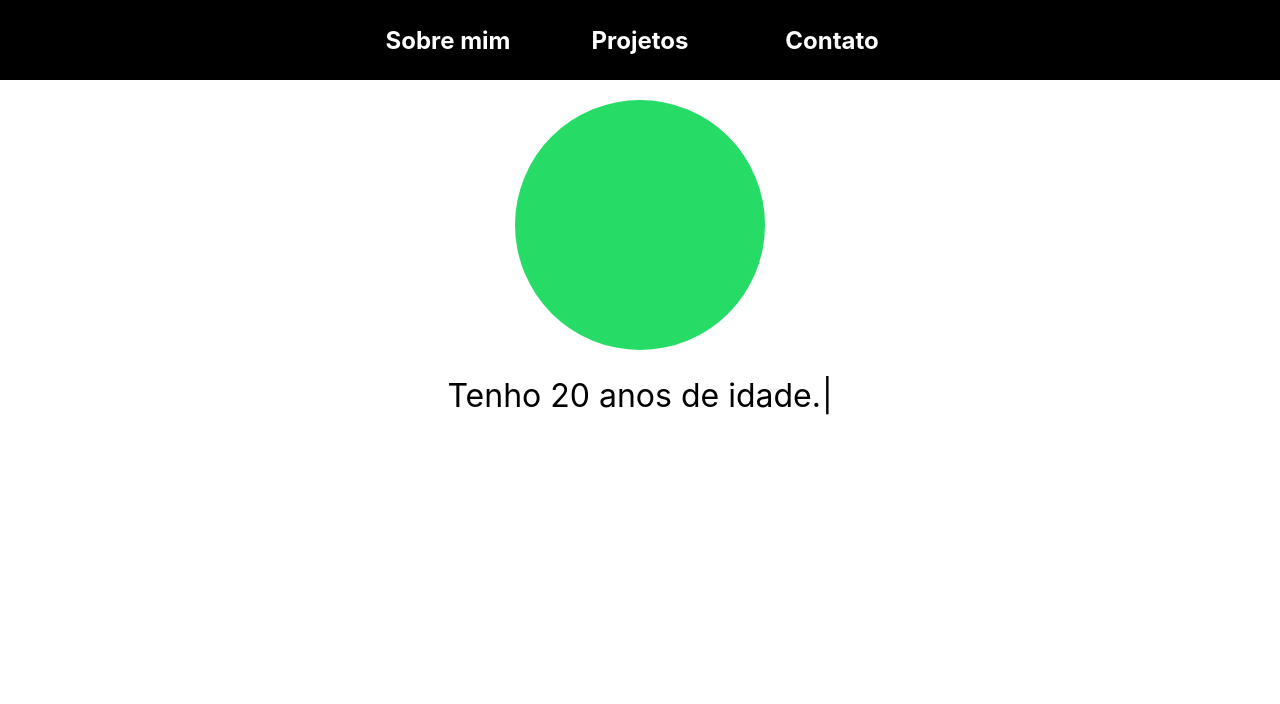
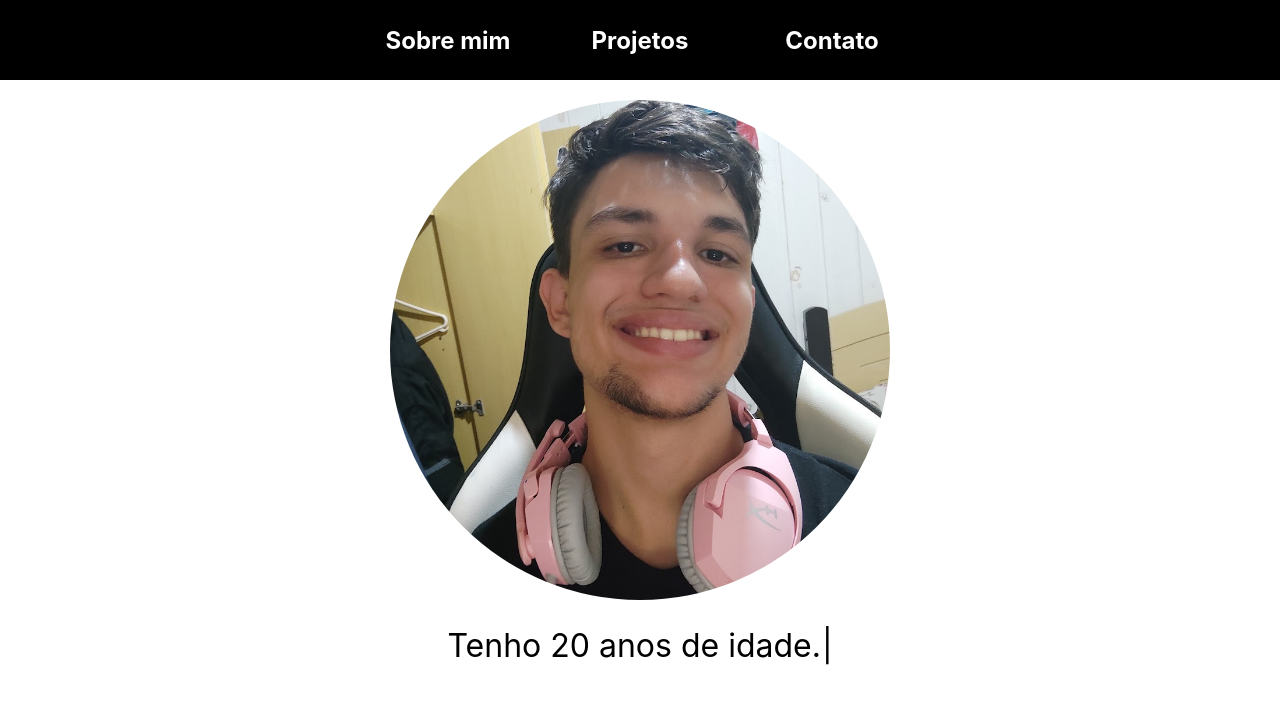
Before and after one commit to arielmell0/arielom.tech, a React (Create React App) app: page / in a window 1280 px wide. Shown: the top 704 px of the page. Built offline with nearby package versions, Linux system fonts and the light colour scheme.

Commit message:
feat: profilePic com hover

```diff
--- a/src/Components/App/App.js
+++ b/src/Components/App/App.js
@@ -1,5 +1,5 @@
 import Menu from '../Menu/Menu';
-import { ProfilePic } from '../ProfilePic/ProfilePic';
+import ProfilePic from '../ProfilePic/ProfilePic';
 import { Container } from '../Container/Container';
 import Resume from '../Resume/Resume';
 import './App.css';
@@ -7,9 +7,10 @@ import './App.css';
 function App() {
   return (
     <>
-      <Menu />
+
 
       <Container>
+        <Menu />
         <ProfilePic />
         <Resume />
       </Container>
--- a/src/Components/Menu/Menu.js
+++ b/src/Components/Menu/Menu.js
@@ -26,7 +26,6 @@ const Header = styled.div`
 const MenuList = styled.ul`
     display: flex;
     flex-direction: row;
-    justify-items: center;
     align-items: center;
     justify-content: center;
 
@@ -39,6 +38,7 @@ const MenuList = styled.ul`
 const ListItem = styled.li`
     display: flex;
     justify-content: center;
+    align-items: center;
     width: 15vw;
     color: white;
     font-weight: bold;
--- a/src/Components/ProfilePic/ProfilePic.js
+++ b/src/Components/ProfilePic/ProfilePic.js
@@ -1,13 +1,46 @@
+import { useState } from 'react';
 import styled from 'styled-components';
+import 'animate.css';
+import profilePicIlustraded from '../../images/profilePic.png';
+import profilePicReal from '../../images/profilePicReal.jpg';
 
-export const ProfilePic = styled.div`
+const ProfilePic = () => {
+    let [image, setImage] = useState(profilePicReal);
+    const [animation, setAnimation] = useState(ImgAnimationOut);
+
+    const addAnimationAndAlterImage = () => {
+        setImage(profilePicIlustraded);
+        setAnimation(ImgAnimationIn);
+    };
+
+    const rmAnimationAndAlterImage = () => {
+        setImage(profilePicReal);
+        setAnimation(ImgAnimationOut);
+    }
+
+    return (
+        <ImgAnimationOut src={image} onMouseOver={addAnimationAndAlterImage}
+        onMouseOut={rmAnimationAndAlterImage}
+        />
+    )
+}
+
+const ImgAnimationOut = styled.img`
+    display: flex;
+    justify-content: center;
+    align-items: center;
     justify-self: flex-start;
     align-self: center;
     margin-top: 2.5vh;
-    width: 250px;
-    height: 250px;
+    width: 500px;
+    height: 500px;
     border-radius: 50%;
-    background-color: #26DB66;
+`
+
+const ImgAnimationIn = styled(ImgAnimationOut)`
+    animation-name: flash;
+    animation-duration: 1s;
+    animation-iteration-count: infinite;
 `
 
 export default ProfilePic;
```
Also changed, not shown: src/images/profilePic.png (renamed from src/Components/ProfilePic/profilePic.png), src/images/profilePicReal.jpg (added).
